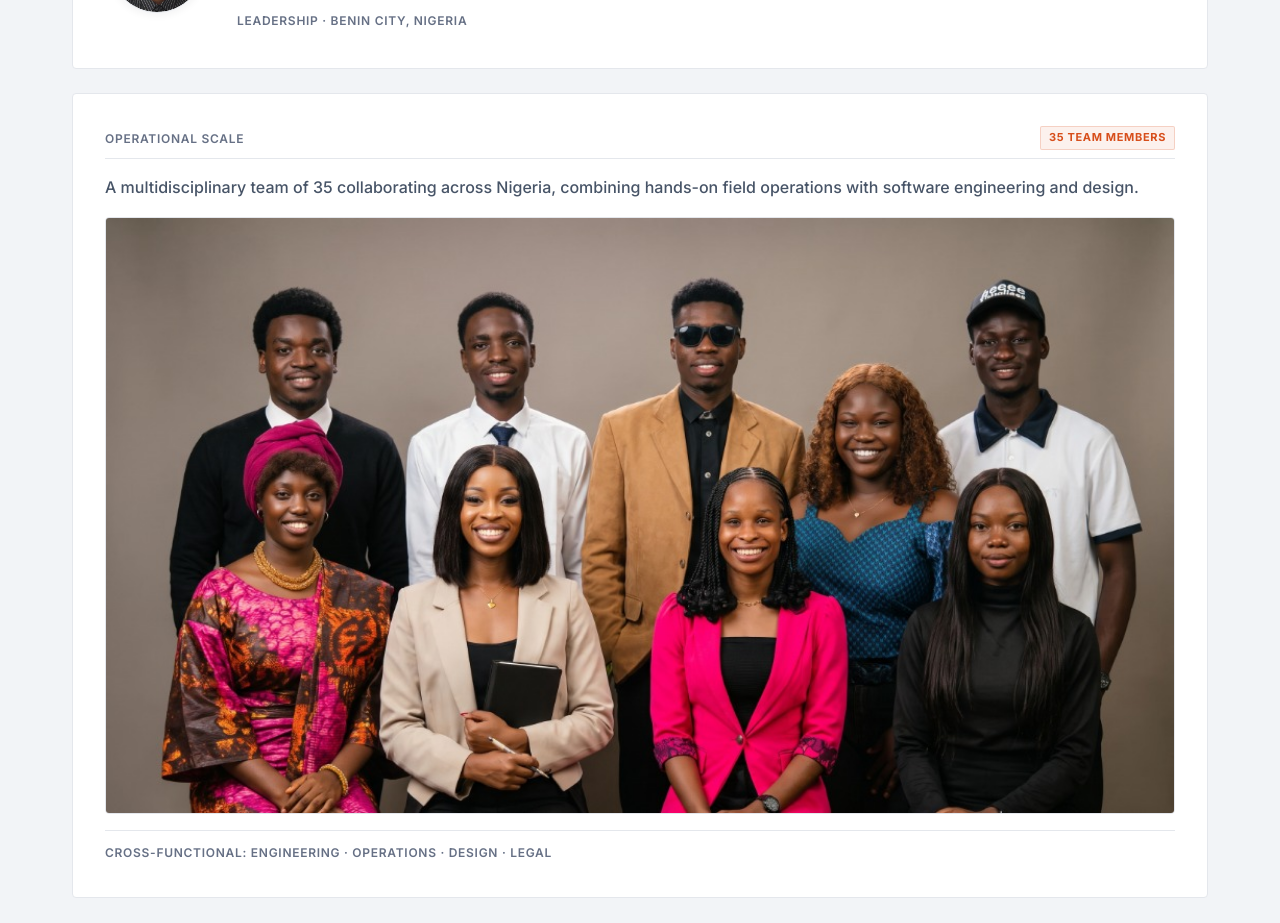
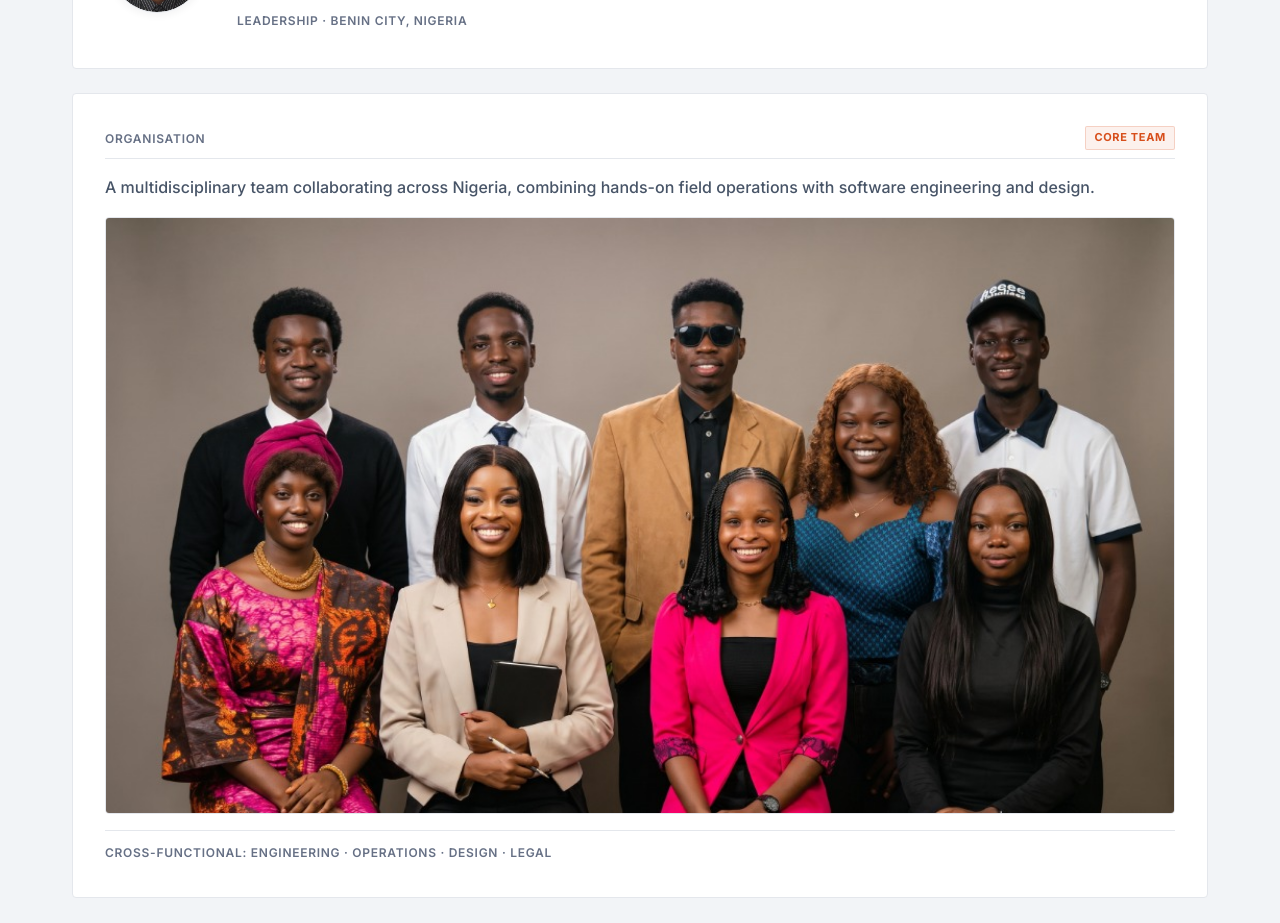
Before and after one commit to AdezAtl/aoni, a React (Vite) app: page / in a window 1280 px wide. Shown: the part 4040-4963 px from the top of the page. Built offline with nearby package versions, Linux system fonts and the light colour scheme.

Commit message:
Remove member count and generalize team card badge and caption

```diff
--- a/src/components/Team.css
+++ b/src/components/Team.css
@@ -105,7 +105,7 @@
   margin-top: var(--space-1);
 }
 
-/* 35-person Team Card */
+/* Team Card */
 .team-aggregate-card {
   padding: clamp(24px, 3vw, 32px);
   background-color: var(--color-surface);
--- a/src/components/Team.tsx
+++ b/src/components/Team.tsx
@@ -43,20 +43,20 @@ export function Team() {
             </div>
           </div>
 
-          {/* 35-person Team Card */}
+          {/* Team Card */}
           <div className="team-aggregate-card tech-frame">
             <div className="team-aggregate-content">
               <div className="team-aggregate-header">
-                <span className="mono-tag">OPERATIONAL SCALE</span>
-                <span className="team-count-badge">35 TEAM MEMBERS</span>
+                <span className="mono-tag">ORGANISATION</span>
+                <span className="team-count-badge">CORE TEAM</span>
               </div>
               <p className="team-aggregate-text">
-                A multidisciplinary team of 35 collaborating across Nigeria, combining hands-on field operations with software engineering and design.
+                A multidisciplinary team collaborating across Nigeria, combining hands-on field operations with software engineering and design.
               </p>
               <div className="team-photo-wrap">
                 <img
                   src={teamPhoto}
-                  alt="Aoni cross-functional team members collaborating across Nigeria"
+                  alt="Aoni cross-functional team collaborating across Nigeria"
                   className="team-photo"
                   loading="lazy"
                   decoding="async"
```
